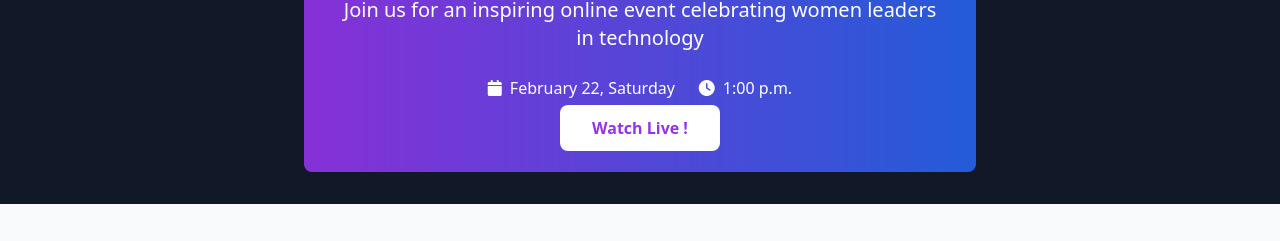
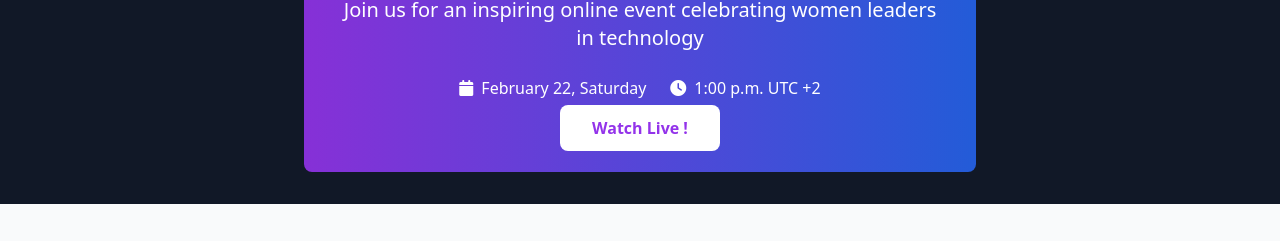
Before and after one commit to passadis/women-in-tech, a plain HTML site: page index.html in a window 1280 px wide. Shown: the part 559-800 px from the top of the page. Drawn offline with nearby package versions, Linux system fonts and the light colour scheme.

Commit message:
Update index.html

```diff
--- a/index.html
+++ b/index.html
@@ -42,7 +42,7 @@
                     </div>
                     <div class="flex items-center">
                         <i class="fas fa-clock mr-2"></i>
-                        <span>1:00 p.m.</span>
+                        <span>1:00 p.m. UTC +2</span>
                     </div>
                 </div>
                 <a href="https://www.youtube.com/live/lo9RLsxFgMc?si=SvOrabczVFvro2IC" class="bg-white text-purple-600 px-8 py-3 rounded-lg font-semibold hover:bg-gray-100 transition-colors">
```
